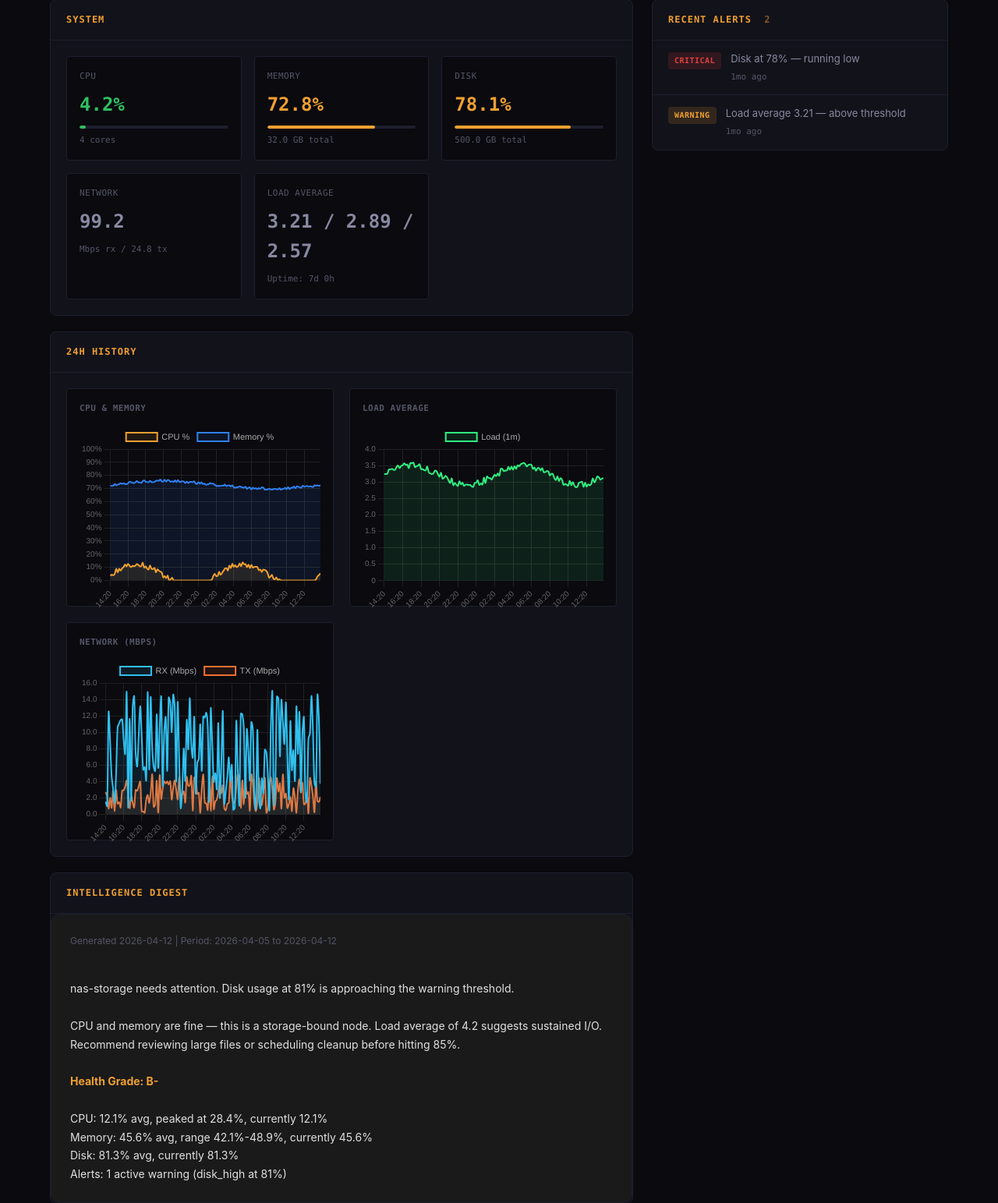
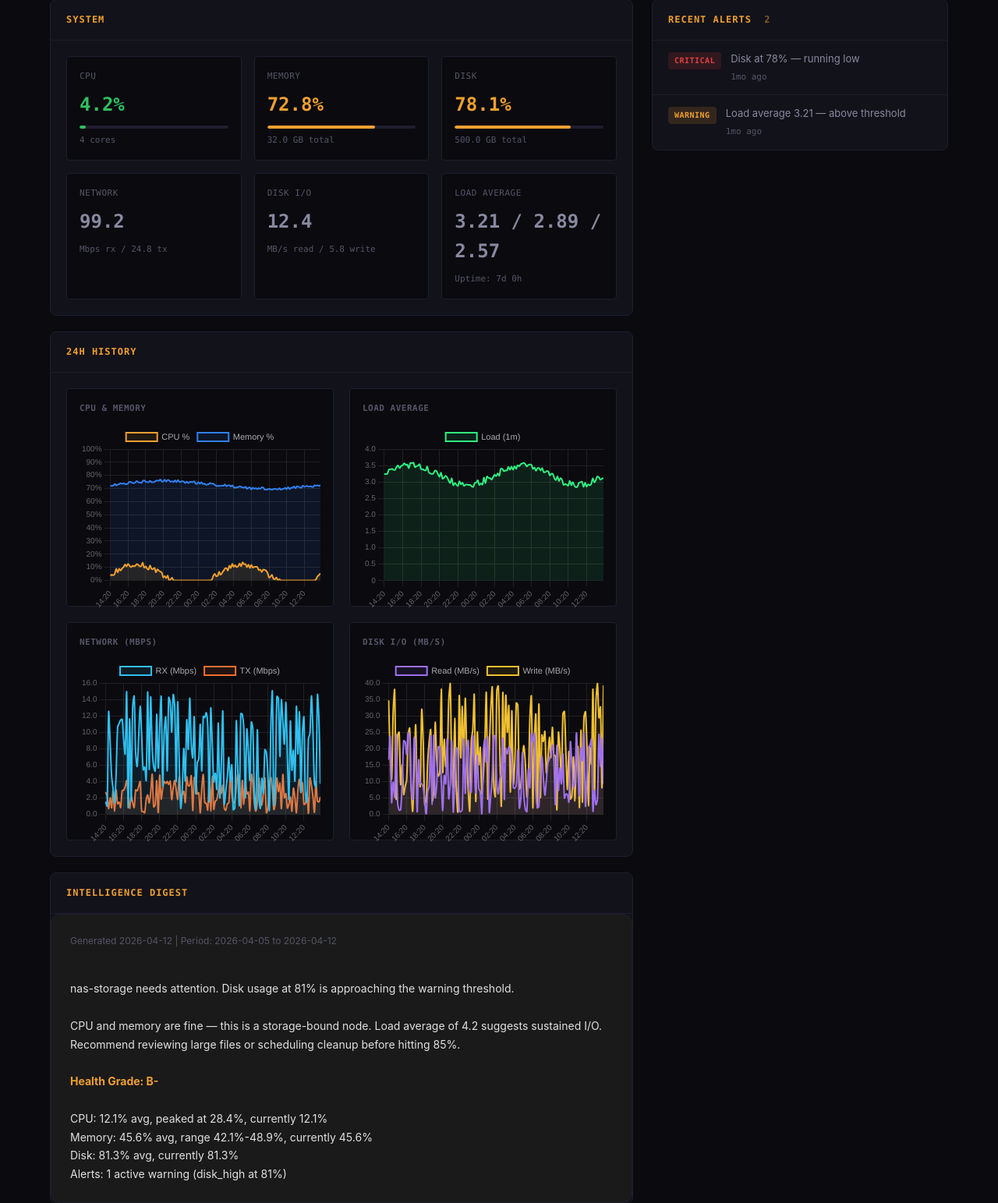
Before and after one commit to labwatch-dev/labwatch, a FastAPI app: page /demo/lab/demo-3 in a window 1280 px wide. Shown: the part 245-1788 px from the top of the page at 78% size. Run offline with FastAPI, Linux system fonts and the light colour scheme; the visitor is signed in with stand-in values (Sample User, id 1).

Commit message:
feat: disk I/O metrics — full stack (agent collection + server rates + dashboard)
Agent v0.3.3 collects per-device read/write bytes, IOPS, and I/O time
from /proc/diskstats via gopsutil. Server computes MB/s rates from
consecutive samples (same pattern as network rate enrichment).

- New DiskIOMetrics struct and collection in system collector
- Server-side _enrich_disk_io_rate() for current rates
- History API returns disk_read/disk_write rate arrays
- Fleet dashboard: I/O row per node (read↓ write↑ MB/s)
- Node detail: metric card + time-series chart (purple read, yellow write)
- Demo pages updated with synthetic disk I/O data
- Counter-reset spike filtering applied to I/O rates

Co-Authored-By: Claude Opus 4.6 <noreply@anthropic.com>

```diff
--- a/server/app.py
+++ b/server/app.py
@@ -518,6 +518,7 @@ def _extract_system_summary(metrics: dict[str, Any]) -> dict[str, Any]:
         "net_tx_bytes": total_tx,
         "temperatures": data.get("temperatures", []),
         "processes": data.get("processes", []),
+        "disk_io": data.get("disk_io", []),
     }
 
 
@@ -548,6 +549,35 @@ def _enrich_network_rate(system_summary: dict, lab_id: str) -> None:
         system_summary["net_tx_mbps"] = min(round(tx_delta * 8 / delta_s / 1_000_000, 2), 1000)
     except Exception:
         logging.getLogger("labwatch").debug("Network rate enrichment failed", exc_info=True)
+
+
+def _enrich_disk_io_rate(system_summary: dict, lab_id: str) -> None:
+    """Compute disk I/O MB/s by comparing the two most recent system samples."""
+    samples = db.get_recent_system_samples(lab_id, count=2)
+    if len(samples) < 2:
+        return
+    cur, prev = samples[0], samples[1]
+    try:
+        from datetime import datetime as _dt
+        t_cur = _dt.fromisoformat(cur["timestamp"])
+        t_prev = _dt.fromisoformat(prev["timestamp"])
+        delta_s = (t_cur - t_prev).total_seconds()
+        if delta_s <= 0:
+            return
+        cur_io = cur["data"].get("disk_io", [])
+        prev_io = prev["data"].get("disk_io", [])
+        if not cur_io:
+            return
+        prev_map = {d["device"]: d for d in prev_io}
+        read_delta = write_delta = 0
+        for dev in cur_io:
+            p = prev_map.get(dev["device"], {})
+            read_delta += max(0, dev.get("read_bytes", 0) - p.get("read_bytes", 0))
+            write_delta += max(0, dev.get("write_bytes", 0) - p.get("write_bytes", 0))
+        system_summary["disk_read_mbs"] = min(round(read_delta / delta_s / 1_000_000, 2), 10000)
+        system_summary["disk_write_mbs"] = min(round(write_delta / delta_s / 1_000_000, 2), 10000)
+    except Exception:
+        logging.getLogger("labwatch").debug("Disk I/O rate enrichment failed", exc_info=True)
 
 
 def _extract_gpu_summary(metrics: dict[str, Any]) -> dict[str, Any]:
@@ -1167,6 +1197,7 @@ def user_dashboard(request: Request):
         docker_summary = _extract_docker_summary(metrics)
         gpu_summary = _extract_gpu_summary(metrics)
         _enrich_network_rate(system_summary, lab["id"])
+        _enrich_disk_io_rate(system_summary, lab["id"])
         alerts = db.get_active_alerts(lab["id"])
         lab_safe = {k: v for k, v in lab.items() if k != "token"}
         lab_data.append({
@@ -1317,6 +1348,7 @@ def user_lab_detail(request: Request, lab_id: str):
     stats = db.get_lab_stats(lab_id)
     system_summary = _extract_system_summary(metrics)
     _enrich_network_rate(system_summary, lab_id)
+    _enrich_disk_io_rate(system_summary, lab_id)
     docker_summary = _extract_docker_summary(metrics)
     gpu_summary = _extract_gpu_summary(metrics)
     digest = db.get_latest_digest(lab_id)
@@ -1346,6 +1378,7 @@ def user_dashboard_api(request: Request):
         docker_summary = _extract_docker_summary(metrics)
         gpu_summary = _extract_gpu_summary(metrics)
         _enrich_network_rate(system_summary, lab["id"])
+        _enrich_disk_io_rate(system_summary, lab["id"])
         alerts = db.get_active_alerts(lab["id"])
         total_alerts += len(alerts)
         lab_safe = {k: v for k, v in lab.items() if k != "token"}
@@ -1945,18 +1978,21 @@ def demo_dashboard(request: Request):
          "cpu_percent": 23.4, "memory_percent": 61.2, "disk_percent": 44.8, "load_1m": 1.82,
          "container_count": 12, "os": "Debian 12", "arch": "x86_64",
          "net_rx_mbps": 99.2, "net_tx_mbps": 24.8,
+         "disk_read_mbs": 12.4, "disk_write_mbs": 5.8,
          "alert_count": 1, "critical_count": 0,
          "last_seen": datetime.now(timezone.utc).isoformat()},
         {"id": "demo-2", "name": "docker-host", "hostname": "docker-01", "online": True,
          "cpu_percent": 8.1, "memory_percent": 38.7, "disk_percent": 29.3, "load_1m": 0.45,
          "container_count": 22, "os": "Ubuntu 24.04", "arch": "x86_64",
          "net_rx_mbps": 45.6, "net_tx_mbps": 12.3,
+         "disk_read_mbs": 2.1, "disk_write_mbs": 45.3,
          "alert_count": 0, "critical_count": 0,
          "last_seen": datetime.now(timezone.utc).isoformat()},
         {"id": "demo-3", "name": "nas-storage", "hostname": "storage-01", "online": True,
          "cpu_percent": 4.2, "memory_percent": 72.8, "disk_percent": 78.1, "load_1m": 3.21,
          "container_count": 0, "os": "TrueNAS SCALE", "arch": "x86_64",
          "net_rx_mbps": 210.5, "net_tx_mbps": 185.2,
+         "disk_read_mbs": 89.7, "disk_write_mbs": 112.3,
          "alert_count": 2, "critical_count": 1,
          "last_seen": datetime.now(timezone.utc).isoformat()},
         {"id": "demo-4", "name": "gpu-server", "hostname": "gpu-01", "online": False,
@@ -2062,6 +2098,7 @@ def demo_lab_detail(request: Request, lab_id: str):
         "disk_total_gb": 500.0, "disk_used_gb": 500.0 * detail["_disk"] / 100,
         "uptime_seconds": 604800, "net_rx_rate": "12.4 MB/s", "net_tx_rate": "3.1 MB/s",
         "net_rx_mbps": 99.2, "net_tx_mbps": 24.8,
+        "disk_read_mbs": 12.4, "disk_write_mbs": 5.8,
         "load_average": f"{detail['_load']:.2f} / {detail['_load'] * 0.9:.2f} / {detail['_load'] * 0.8:.2f}",
     }
     docker = {
@@ -2116,10 +2153,13 @@ def demo_lab_history(request: Request, lab_id: str):
         load_data.append(round(max(0, (detail["_load"] or 0.5) + 0.3 * math.sin(phase) + random.uniform(-0.1, 0.1)), 2))
         net_rx_data.append(round(random.uniform(0.5, 15.0), 2))
         net_tx_data.append(round(random.uniform(0.1, 5.0), 2))
+    disk_read_data = [round(random.uniform(0.0, 25.0), 2) for _ in range(points)]
+    disk_write_data = [round(random.uniform(0.5, 40.0), 2) for _ in range(points)]
     return {
         "timestamps": timestamps, "cpu": cpu_data, "memory": memory_data,
         "disk": disk_data, "load": load_data,
         "net_rx": net_rx_data, "net_tx": net_tx_data,
+        "disk_read": disk_read_data, "disk_write": disk_write_data,
     }
 
 
@@ -2142,6 +2182,7 @@ def dashboard(request: Request, x_admin_secret: Optional[str] = Header(None)):
         docker_summary = _extract_docker_summary(metrics)
         gpu_summary = _extract_gpu_summary(metrics)
         _enrich_network_rate(system_summary, lab["id"])
+        _enrich_disk_io_rate(system_summary, lab["id"])
         alerts = db.get_active_alerts(lab["id"])
         lab_data.append({
             **lab,
@@ -2198,6 +2239,7 @@ def dashboard_lab_detail(request: Request, lab_id: str, x_admin_secret: Optional
     stats = db.get_lab_stats(lab_id)
     system_summary = _extract_system_summary(metrics)
     _enrich_network_rate(system_summary, lab_id)
+    _enrich_disk_io_rate(system_summary, lab_id)
     docker_summary = _extract_docker_summary(metrics)
     gpu_summary = _extract_gpu_summary(metrics)
     digest = db.get_latest_digest(lab_id)
@@ -2231,6 +2273,8 @@ def lab_metrics_history(request: Request, lab_id: str, hours: int = 24, x_admin_
     load_data = []
     net_rx_data = []
     net_tx_data = []
+    disk_read_data = []
+    disk_write_data = []
 
     # GPU history (keyed by timestamp for alignment)
     gpu_timestamps = []
@@ -2311,12 +2355,43 @@ def lab_metrics_history(request: Request, lab_id: str, hours: int = 24, x_admin_
             net_rx_data.append(0)
             net_tx_data.append(0)
 
+    # Compute disk I/O rates from consecutive system samples (MB/s)
+    for i in range(len(system_entries)):
+        if i == 0:
+            disk_read_data.append(0)
+            disk_write_data.append(0)
+            continue
+        try:
+            from datetime import datetime as _dt
+            cur = system_entries[i]
+            prev = system_entries[i - 1]
+            t_cur = _dt.fromisoformat(cur["timestamp"])
+            t_prev = _dt.fromisoformat(prev["timestamp"])
+            delta_s = (t_cur - t_prev).total_seconds()
+            if delta_s <= 0:
+                disk_read_data.append(0)
+                disk_write_data.append(0)
+                continue
+            cur_io = cur["data"].get("disk_io", [])
+            prev_io = prev["data"].get("disk_io", [])
+            prev_map = {d["device"]: d for d in prev_io}
+            rd = wd = 0
+            for dev in cur_io:
+                p = prev_map.get(dev["device"], {})
+                rd += max(0, dev.get("read_bytes", 0) - p.get("read_bytes", 0))
+                wd += max(0, dev.get("write_bytes", 0) - p.get("write_bytes", 0))
+            disk_read_data.append(min(round(rd / delta_s / 1_000_000, 2), 10000))
+            disk_write_data.append(min(round(wd / delta_s / 1_000_000, 2), 10000))
+        except Exception:
+            disk_read_data.append(0)
+            disk_write_data.append(0)
+
     # Remove counter-reset spikes: replace values > 10x median with 0
-    for arr in (net_rx_data, net_tx_data):
+    for arr in (net_rx_data, net_tx_data, disk_read_data, disk_write_data):
         nonzero = sorted(v for v in arr if v > 0)
         if len(nonzero) >= 3:
             median = nonzero[len(nonzero) // 2]
-            threshold = max(median * 10, 100)  # at least 100 Mbps
+            threshold = max(median * 10, 100)  # at least 100 Mbps / MB/s
             for i in range(len(arr)):
                 if arr[i] > threshold:
                     arr[i] = 0
@@ -2329,6 +2404,8 @@ def lab_metrics_history(request: Request, lab_id: str, hours: int = 24, x_admin_
         "load": load_data,
         "net_rx": net_rx_data,
         "net_tx": net_tx_data,
+        "disk_read": disk_read_data,
+        "disk_write": disk_write_data,
     }
 
     # Include GPU data if available
@@ -2372,6 +2449,7 @@ def admin_dashboard_data(_: str = Depends(_require_admin)):
         docker_summary = _extract_docker_summary(metrics)
         gpu_summary = _extract_gpu_summary(metrics)
         _enrich_network_rate(system_summary, lab["id"])
+        _enrich_disk_io_rate(system_summary, lab["id"])
         alerts = db.get_active_alerts(lab["id"])
         total_alerts += len(alerts)
         lab_safe = {k: v for k, v in lab.items() if k != "token"}
--- a/server/templates/lab_detail.html
+++ b/server/templates/lab_detail.html
@@ -819,6 +819,22 @@
                         </div>
 
                         <div class="metric-card">
+                            <div class="metric-card-label">Disk I/O</div>
+                            <div class="metric-card-value dim">
+                                {% if system.disk_read_mbs is defined %}
+                                {{ "%.1f" | format(system.disk_read_mbs) }}
+                                {% else %}
+                                --
+                                {% endif %}
+                            </div>
+                            {% if system.disk_read_mbs is defined %}
+                            <div class="metric-card-detail">MB/s read / {{ "%.1f" | format(system.disk_write_mbs | default(0)) }} write</div>
+                            {% else %}
+                            <div class="metric-card-detail">No data</div>
+                            {% endif %}
+                        </div>
+
+                        <div class="metric-card">
                             <div class="metric-card-label">{{ t.lab_load_average }}</div>
                             <div class="metric-card-value dim">
                                 {{ sys.load_average | default('--') }}
@@ -848,6 +864,10 @@
                     <div class="chart-card">
                         <h3>{{ t.lab_network if t.lab_network else 'Network' }} (Mbps)</h3>
                         <canvas id="netChart" height="200"></canvas>
+                    </div>
+                    <div class="chart-card">
+                        <h3>Disk I/O (MB/s)</h3>
+                        <canvas id="diskIoChart" height="200"></canvas>
                     </div>
                 </div>
             </div>
@@ -1415,6 +1435,52 @@ document.addEventListener('DOMContentLoaded', function() {
                     }
                 });
             }
+
+            // Disk I/O chart
+            if (data.disk_read && data.disk_write) {
+                new Chart(document.getElementById('diskIoChart'), {
+                    type: 'line',
+                    data: {
+                        labels: labels,
+                        datasets: [
+                            {
+                                label: 'Read (MB/s)',
+                                data: data.disk_read,
+                                borderColor: '#a070f0',
+                                backgroundColor: 'rgba(160, 112, 240, 0.1)',
+                                fill: true,
+                                tension: 0.3,
+                                pointRadius: 0,
+                                borderWidth: 2
+                            },
+                            {
+                                label: 'Write (MB/s)',
+                                data: data.disk_write,
+                                borderColor: '#f0c030',
+                                backgroundColor: 'rgba(240, 192, 48, 0.1)',
+                                fill: true,
+                                tension: 0.3,
+                                pointRadius: 0,
+                                borderWidth: 2
+                            }
+                        ]
+                    },
+                    options: {
+                        responsive: chartDefaults.responsive,
+                        maintainAspectRatio: chartDefaults.maintainAspectRatio,
+                        interaction: chartDefaults.interaction,
+                        plugins: chartDefaults.plugins,
+                        scales: {
+                            x: chartDefaults.scales.x,
+                            y: {
+                                min: 0,
+                                ticks: { color: '#666', callback: function(v) { return v.toFixed(1); }, font: { size: 10 } },
+                                grid: { color: '#222' }
+                            }
+                        }
+                    }
+                });
+            }
         })
         .catch(function(err) { console.error('Failed to load chart data:', err); });
 });
```
Also changed, not shown: server/templates/dashboard.html (+9 -0 lines), server/templates/public_status.html (+10 -0 lines), CHANGELOG.md, README.md, 2 other files.
